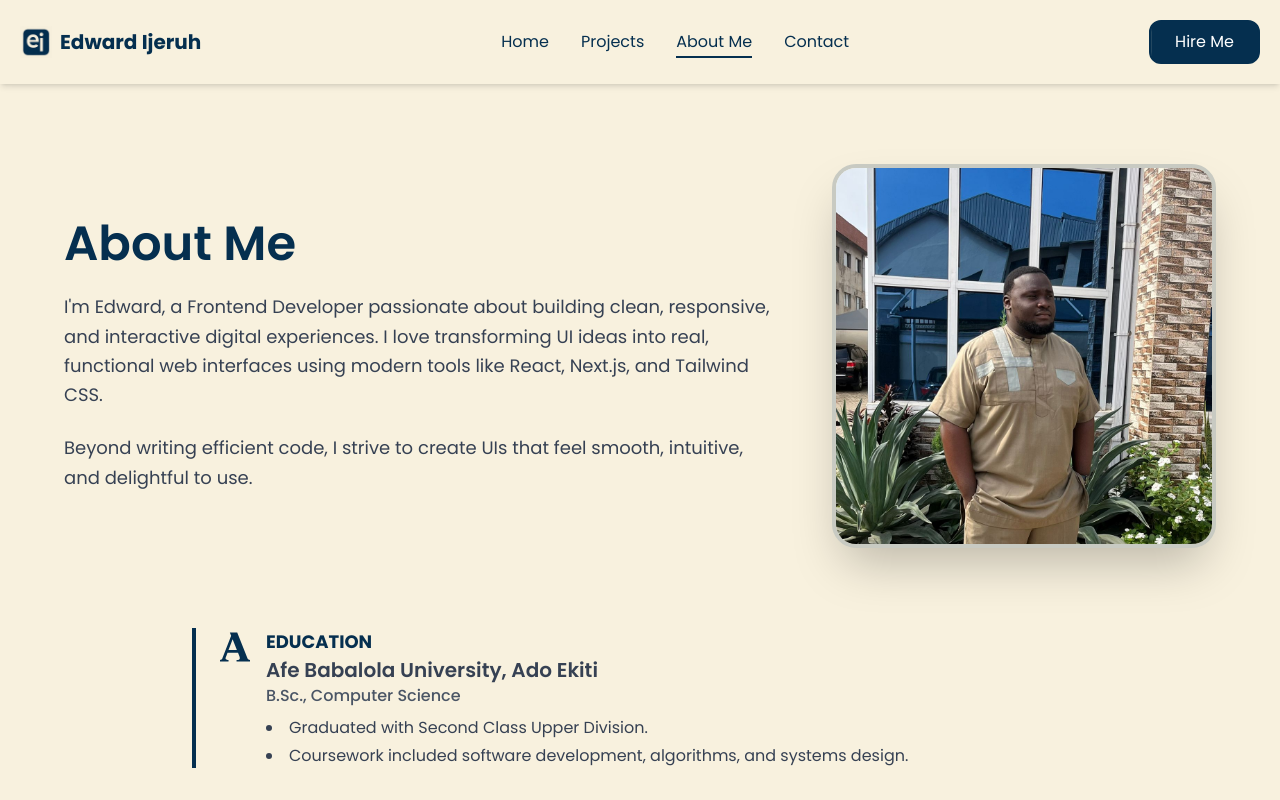
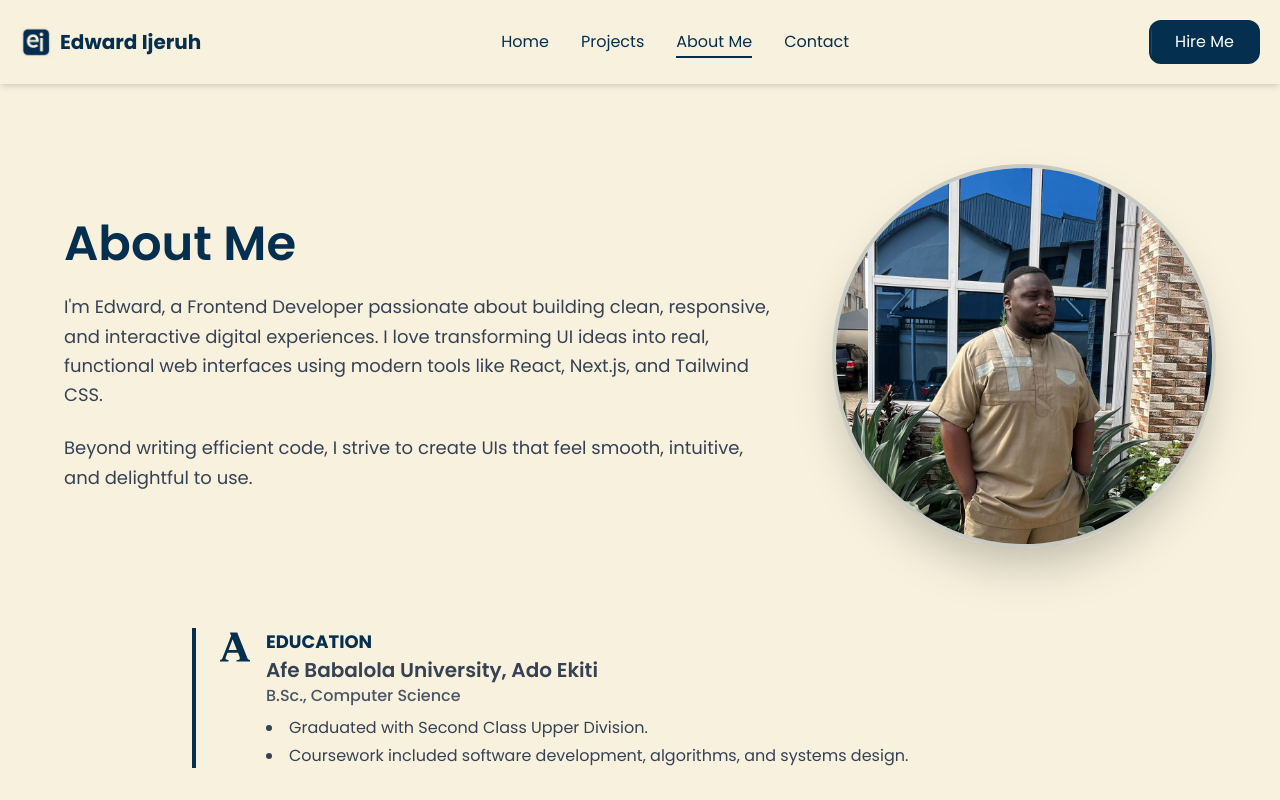
Before and after one commit to Edward-Ijeruh/my-portfolio, a React (Vite) app: page /about in a window 1280 px wide. Shown: the top 800 px of the page. Built offline with nearby package versions, Linux system fonts and the light colour scheme.

Commit message:
Update About page image

```diff
--- a/src/pages/About.tsx
+++ b/src/pages/About.tsx
@@ -48,7 +48,7 @@ const AboutPage: React.FC = () => {
           animate={{ opacity: 1, scale: 1 }}
           transition={{ duration: 0.6, delay: 0.1 }}
         >
-          <div className="w-72 h-72 md:w-96 md:h-96 rounded-3xl overflow-hidden shadow-2xl border-4 border-[#052f4f]/20">
+          <div className="w-80 h-80 md:w-[24rem] md:h-[24rem] rounded-full overflow-hidden shadow-2xl border-4 border-[#052f4f]/20">
             <img
               src="/hero-images/hero-photo.jpeg"
               alt="Edward"
```
